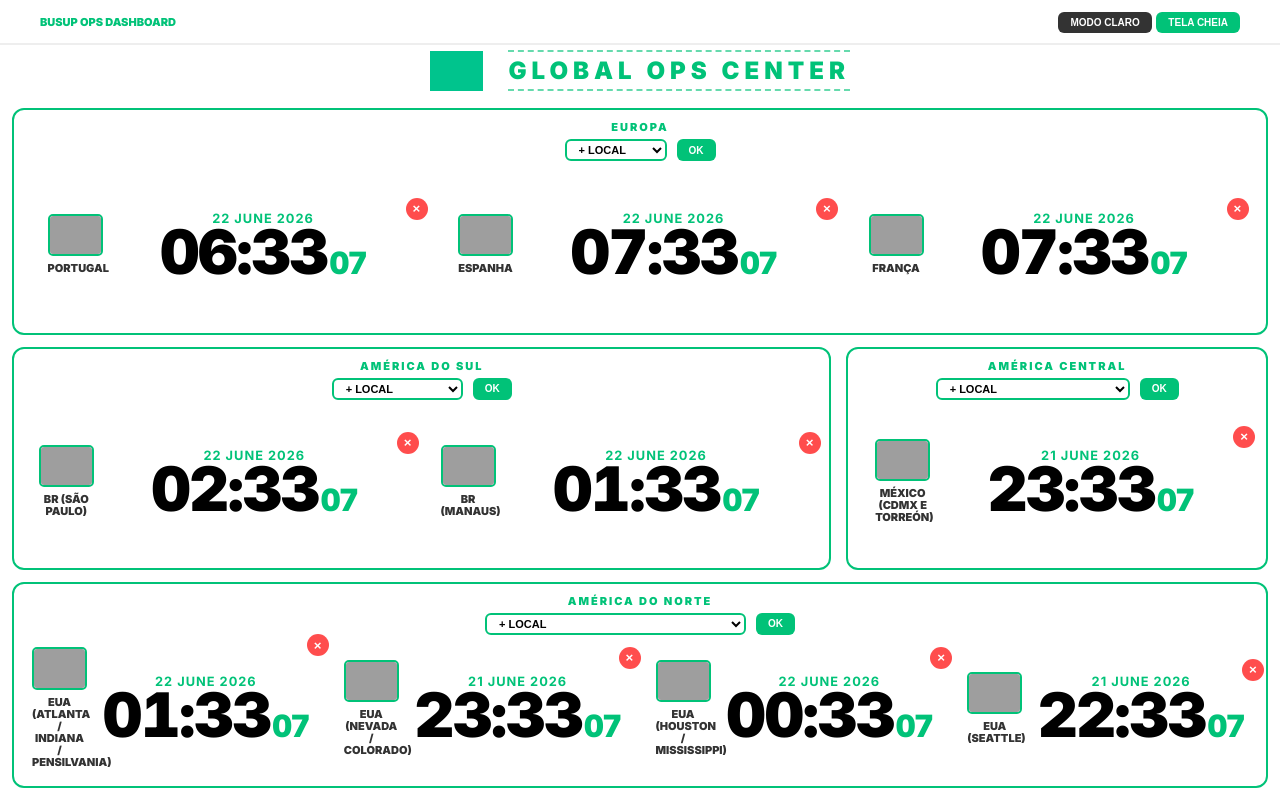
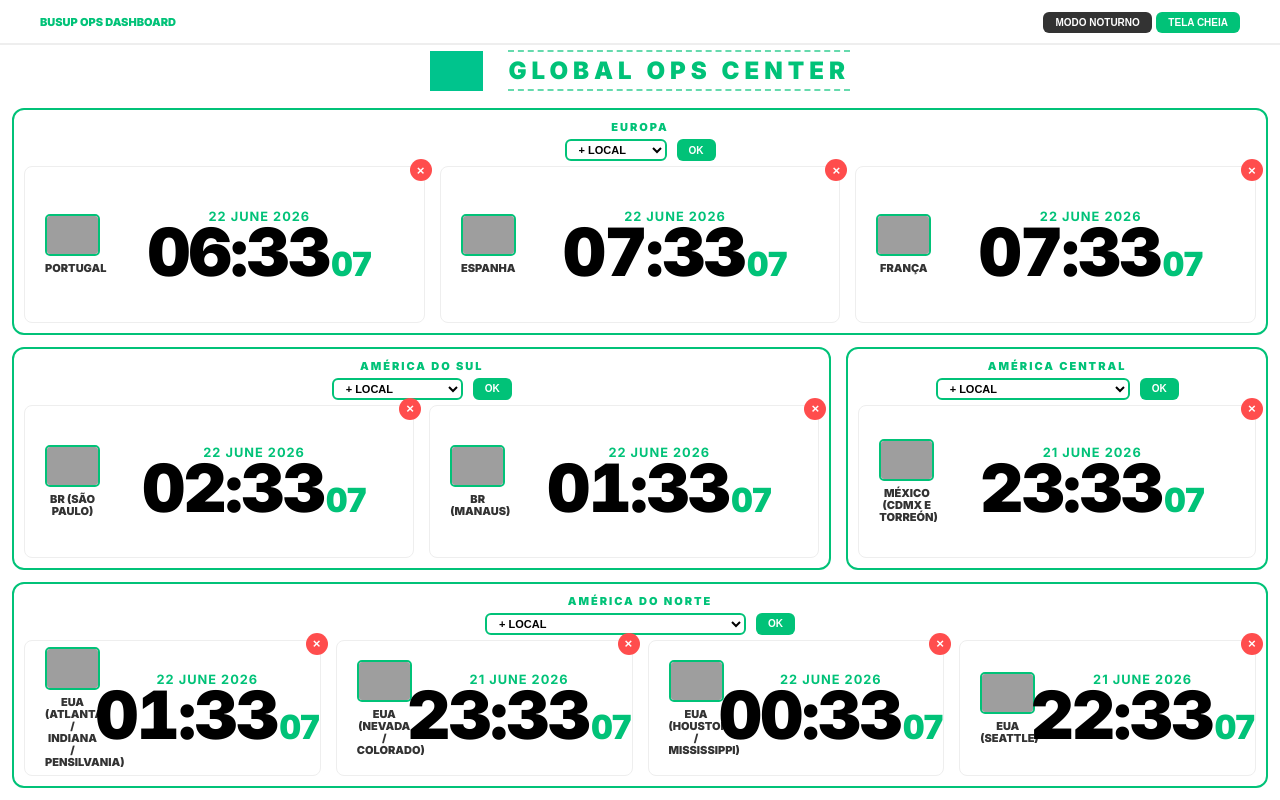
Before and after one commit to theonlyifsantos/busup-clock, a plain HTML site: page index.html in a window 1280 px wide. Drawn offline with Linux system fonts and the light colour scheme; grey boxes are pictures that could not be loaded.

Commit message:
Update index.html

```diff
--- a/index.html
+++ b/index.html
@@ -126,27 +126,34 @@
     font-weight: 700;
   }
 
+  /* Mudado para stretch para forçar os cards a preencherem as pontas */
   .clocks-display {
     display: flex;
-    justify-content: space-evenly;
-    align-items: center;
+    justify-content: center;
+    align-items: stretch;
     flex: 1;
     min-height: 0;
     gap: 15px;
     width: 100%;
   }
 
+  /* REMOVIDO O MAX-WIDTH: os cards agora vão expandir até ocupar tudo */
   .country-mini-card {
     display: flex;
     align-items: center;
     justify-content: center;
-    gap: 12px;
+    gap: 15px;
     position: relative;
-    padding: 5px 8px;
+    padding: 10px 20px;
     box-sizing: border-box;
     flex: 1;
     min-width: 0;
-    max-width: 380px;
+    border: 1px solid var(--header-border); /* Uma leve bordinha interna deixa os cards lindos quando esticados */
+    border-radius: 8px;
+  }
+
+  body.dark-mode .country-mini-card {
+    border-color: #222;
   }
 
   .btn-remove {
@@ -164,7 +171,7 @@
     z-index: 10;
   }
 
-  /* BLOCO DA BANDEIRA TRAVADO DE VERDADE EM 55PX (SEM ENCOLHER) */
+  /* Identidade cravada em 55px */
   .identity-block {
     display: flex;
     flex-direction: column;
@@ -172,21 +179,23 @@
     gap: 6px;
     width: 55px;
     max-width: 55px;
-    min-width: 55px;     /* Garante que o flexbox nunca esmague a bandeira */
+    min-width: 55px;
     flex-shrink: 0;
   }
 
+  /* Bloco do relógio ganha o resto do card expandido */
   .time-block {
     display: flex;
     flex-direction: column;
     align-items: center;
+    justify-content: center;
     flex: 1;
     flex-shrink: 0;
     min-width: 0;
   }
 
   .date-display {
-    font-size: clamp(10px, 1vw, 14px);
+    font-size: clamp(11px, 1vw, 15px);
     font-weight: 700;
     color: var(--accent);
     text-transform: uppercase;
@@ -194,29 +203,26 @@
     white-space: nowrap;
   }
 
+  /* Relógio agora responde dinamicamente ao novo tamanho gigante do card */
   .time {
     font-weight: 900;
     line-height: 0.85;
     letter-spacing: -1.5px;
     font-variant-numeric: tabular-nums;
     white-space: nowrap;
-    font-size: clamp(38px, 4.8vw, 75px);
+    font-size: clamp(45px, 5.2vw, 90px);
   }
 
-  /* CONFIGURAÇÃO PARA QUEBRAR APENAS EM ESPAÇOS/SÍMBOLOS, SEM CORTAR PALAVRAS */
+  /* Quebras perfeitas em espaços */
   .city {
     font-weight: 900;
     text-transform: uppercase;
     color: var(--text-city);
     text-align: center;
     line-height: 1.1;
-
-    /* Quebra apenas em espaços, traços ou barras horizontais */
     word-break: keep-all;
     overflow-wrap: normal;
     white-space: normal;
-
-    /* Fonte inteligente: diminui ligeiramente se a palavra fixa for gigante */
     font-size: clamp(8px, 1.5vw, 11px);
     width: 100%;
   }
@@ -265,7 +271,7 @@
 <header id="header">
   <div style="font-size: 11px; font-weight: 900; color: var(--accent);">BUSUP OPS DASHBOARD</div>
   <div class="header-btns">
-    <button onclick="toggleDarkMode()" class="btn-ui dark" id="dark-btn">MODO CLARO</button>
+    <button onclick="toggleDarkMode()" class="btn-ui dark" id="dark-btn">MODO NOTURNO</button>
     <button onclick="toggleFullScreen()" class="btn-ui">TELA CHEIA</button>
   </div>
 </header>
```
